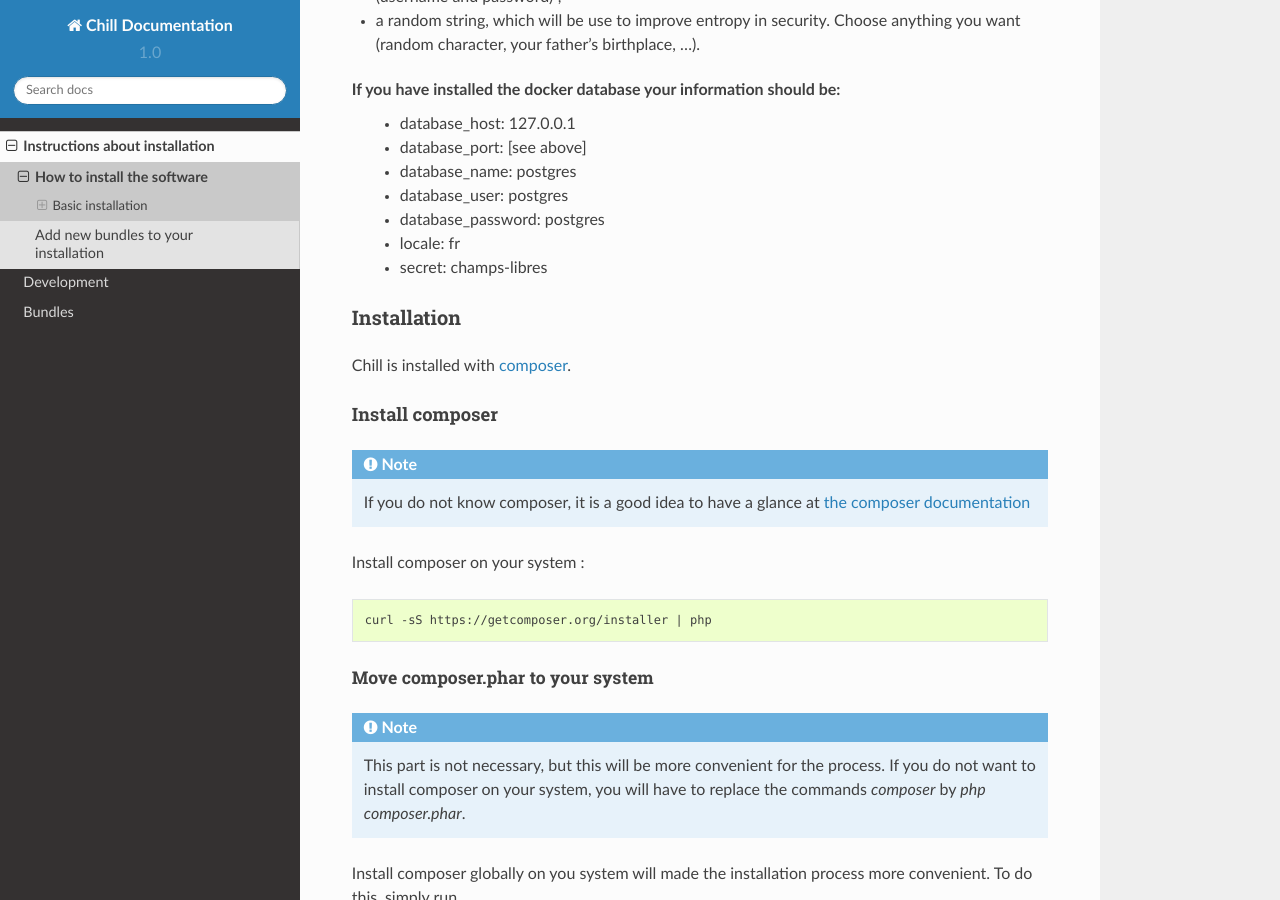
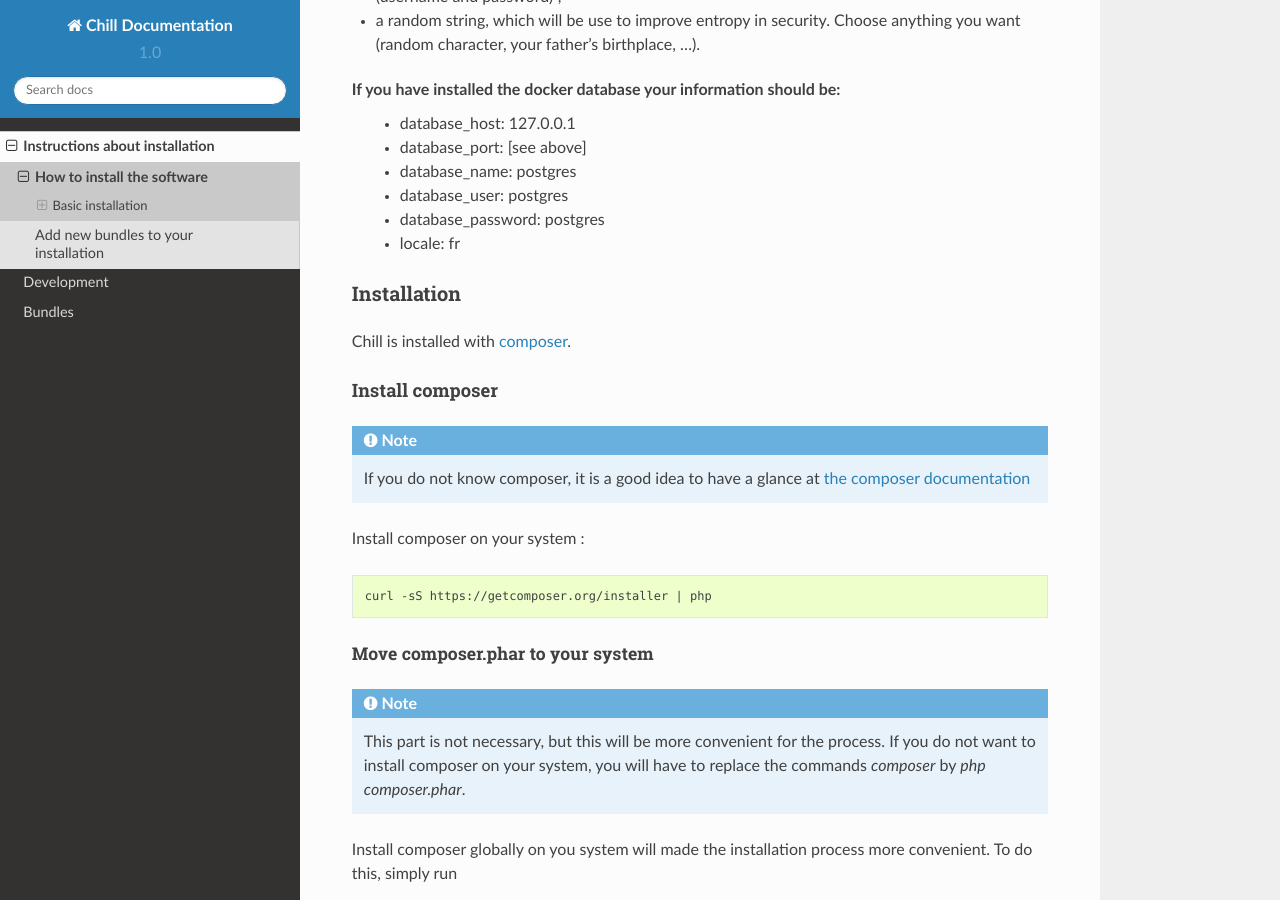
Before and after one commit to Chill-project/Documentation, a Sphinx documentation site: the page built from source/installation/installation.rst, in a window 1280 px wide and 900 px high, scrolled down 1578 px. Built offline with Sphinx 7.4.7 and the Read the Docs theme 2.0.0, drawn with Linux system fonts in a browser that asks for light colours.

Commit message:
Update installation.rst
Details to be deleted

```diff
--- a/source/installation/installation.rst
+++ b/source/installation/installation.rst
@@ -77,7 +77,6 @@ If you have installed the docker database your information should be:
     - database_user: postgres
     - database_password: postgres
     - locale: fr
-    - secret: champs-libres
 
 Installation
 ------------
```
